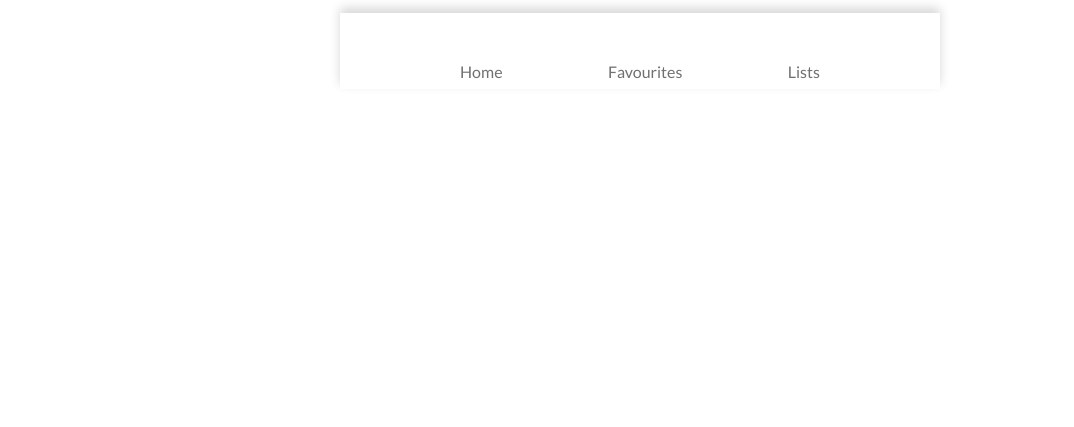
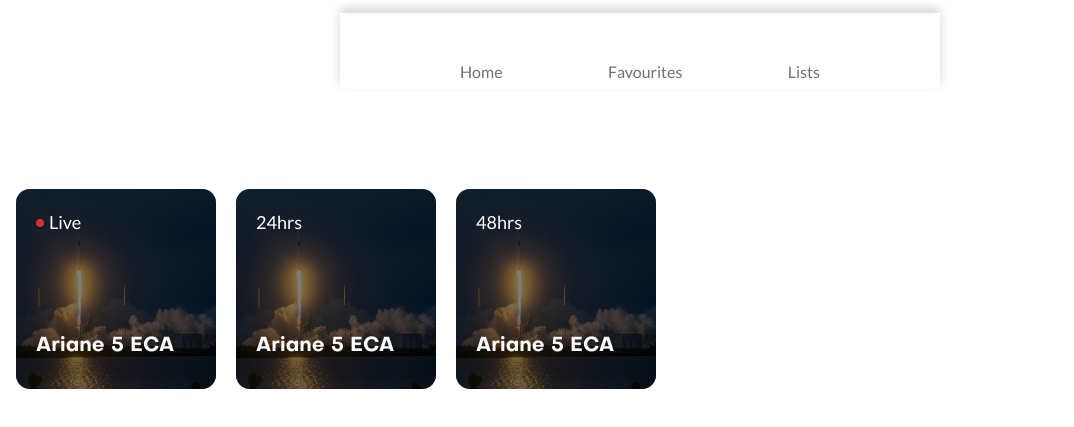
Before and after one commit to TobiasFranek/slp-base, a website built with Parcel: page src/index.html in a window 1280 px wide. Shown: the part 1475-1902 px from the top of the page, without its empty margins (0-1074 px from the left). Before the commit the page ends 1664 px from the top, so only its background shows below. Built offline with nearby package versions, Linux system fonts and the light colour scheme.

Commit message:
added small preview cards

```diff
--- a/src/index.html
+++ b/src/index.html
@@ -6,7 +6,7 @@
 	<meta http-equiv="X-UA-Compatible" content="ie=edge">
 	<title>SLP</title>
 </head>
-<body>
+<body style="max-width: 80em; margin: auto; padding: 0 1em;">
 	<section>
 		<h1 class="h1">Headline H1</h1>
 		<h2 class="h2">Headline H2</h2>
@@ -141,6 +141,33 @@
 		</nav>
 	</section>
 
+	<section style="max-width: 100%; margin: auto; padding-bottom: 100px;">
+		<div class="flex-container">
+			<a href="#" class="preview-card-small">
+				<div class="preview-card-small__content">
+					<span class="preview-card-small__content__timer preview-card-small__content__timer--live">Live</span>
+					<h3 class="preview-card-small__content__title">Ariane 5 ECA</h3>
+				</div>
+			</a>
+			<a href="#" class="preview-card-small">
+				<div class="preview-card-small__content">
+					<span class="preview-card-small__content__timer">24hrs</span>
+					<h3 class="preview-card-small__content__title">Ariane 5 ECA</h3>
+				</div>
+			</a>
+			<a href="#" class="preview-card-small">
+				<div class="preview-card-small__content">
+					<span class="preview-card-small__content__timer">48hrs</span>
+					<h3 class="preview-card-small__content__title">Ariane 5 ECA</h3>
+				</div>
+			</a>
+		</div>
+
+		<div class="preview-card-big">
+
+		</div>
+	</section>
+
 	<script src="./js/main.js"></script>
 </body>
 </html>
--- /dev/null
+++ b/src/scss/components/_small-preview-card.scss
@@ -0,0 +1,57 @@
+.preview-card-small {
+	@include max-min-height-width(200px);
+	margin-right: 20px;
+	background: url('../img/01.jpg');
+	background-position: center;
+	background-size: cover;
+	border-radius: $default-radius;
+	position: relative;
+	@include media-breakpoint-down(sm) {
+		@include max-min-height-width(150px);
+    }
+	&:after {
+		content: '';
+		position: absolute;
+		height: 100%;
+		width: 100%;
+		background: rgba(0, 0, 0, 0.5);
+		top: 0;
+		left: 0;
+		border-radius: $default-radius;
+	}
+	&__content {
+		height: 100%;
+		padding: 20px;
+		position: relative;
+		z-index: 2;
+		color: #fff;
+		display: flex;
+		flex-direction: column;
+		justify-content: space-between;
+		&__title {
+			font-family: $objectivity;
+			font-size: em(20);
+			@include media-breakpoint-down(sm) {
+				font-size: em(18)
+			}
+		}
+		&__timer {
+			font-size: em(18);
+			@include media-breakpoint-down(sm) {
+				font-size: em(16);
+			}
+			&--live {
+				display: flex;
+				align-items: center;
+				&:before {
+					content: '';
+					width: 8px;
+					height: 8px;
+					border-radius: 100%;
+					margin-right: 5px;
+					background: $red;
+				}
+			}
+		}
+	}
+}
--- a/src/scss/globals/globals.scss
+++ b/src/scss/globals/globals.scss
@@ -39,3 +39,8 @@ body {
 		color: $secondary;
 	}
 }
+
+.flex-container {
+	display: flex;
+	overflow: auto;
+}
--- a/src/scss/globals/mixins.scss
+++ b/src/scss/globals/mixins.scss
@@ -1 +1,8 @@
 @import '../../../node_modules/bootstrap/scss/_mixins';
+
+@mixin max-min-height-width($size) {
+	min-width: $size;
+	max-width: $size;
+	min-height: $size;
+	max-height: $size;
+}
--- a/src/scss/globals/variables.scss
+++ b/src/scss/globals/variables.scss
@@ -30,3 +30,6 @@ $lato: 'Lato', sans-serif;
 $box-shadow-1: 0px 0px 12px rgba(0,0,0,0.16);
 $box-shadow-2: 0px 3px 14px rgba(0,0,0,0.16);
 $box-shadow-3: 0px -5px 10px rgba(0,0,0,0.16);
+
+/** BORDER RADIUS **/
+$default-radius: 14px;
--- a/src/scss/main.scss
+++ b/src/scss/main.scss
@@ -16,3 +16,4 @@
 @import 'components/textfield';
 @import 'components/header';
 @import 'components/nav';
+@import 'components/small-preview-card';
```
Also changed, not shown: src/img/01.jpg (added), src/img/02.jpg (added), src/img/03.jpg (added), src/img/04.jpg (added), src/img/05.jpg (added).
